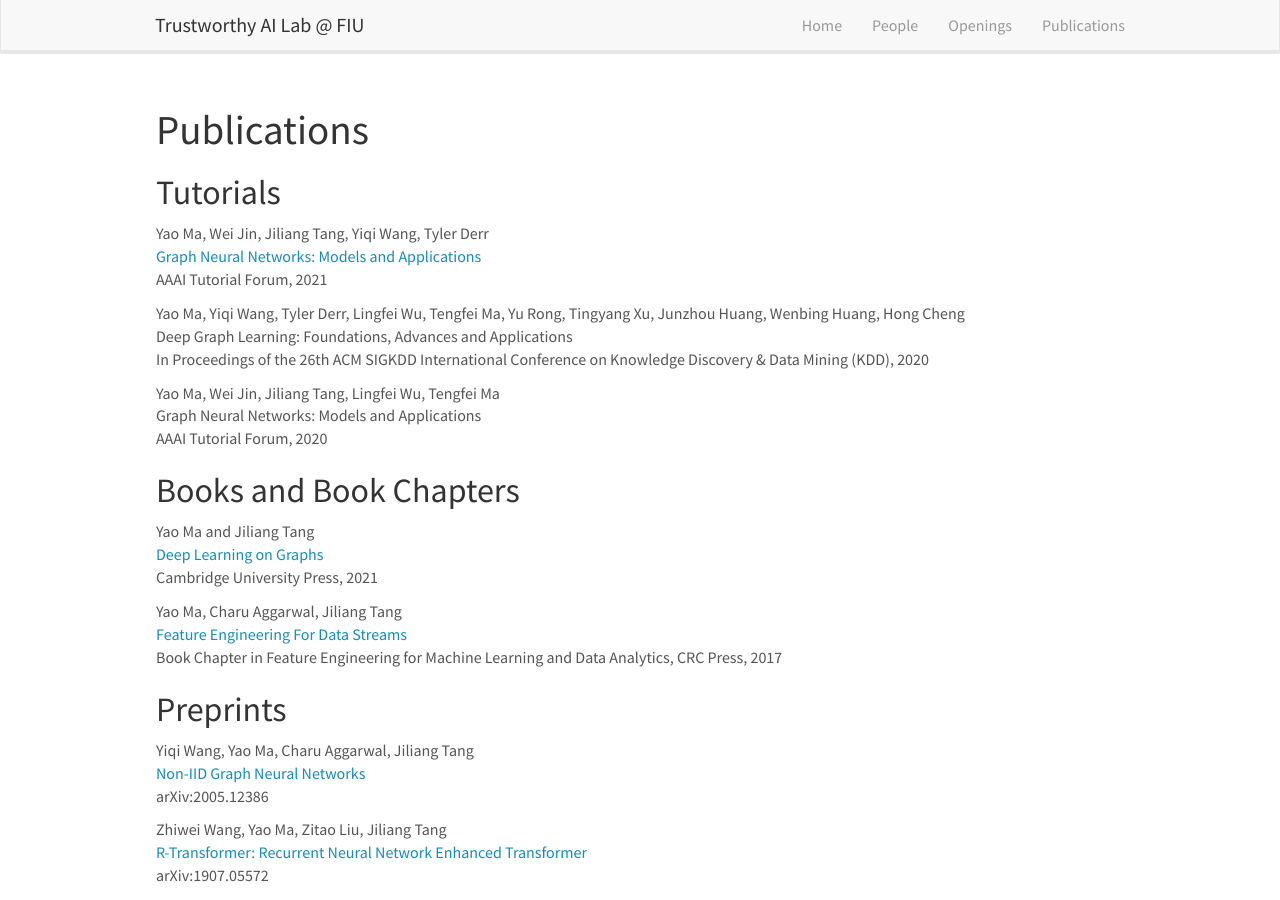
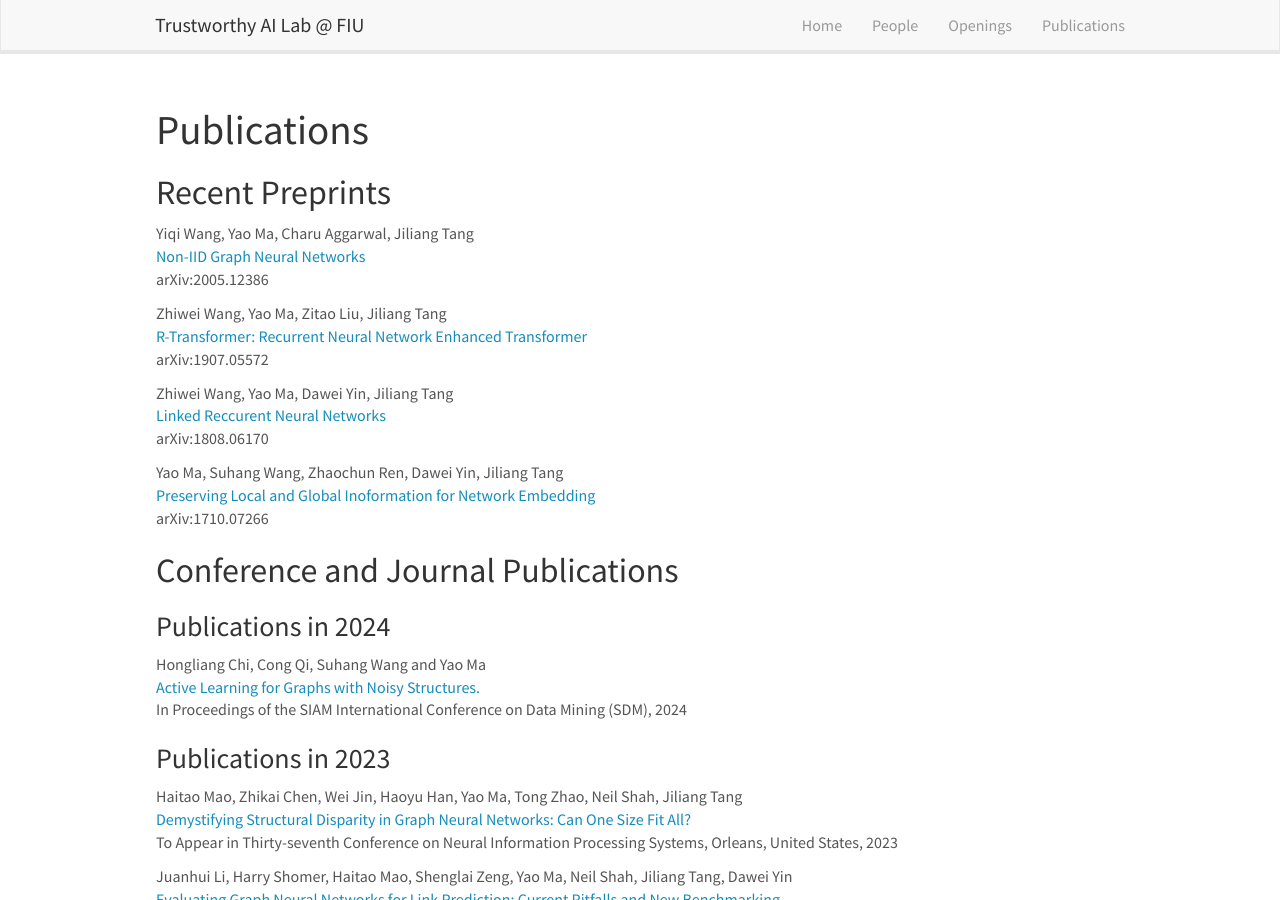
Before and after one commit to trustai4s-lab/trustai4s-lab.github.io, a Jekyll site: the page built from _pages/publications.md, in a window 1280 px wide and 900 px high. Built offline with Jekyll 4.4.1, drawn with Linux system fonts in a browser that asks for light colours; nearby versions of some CDN libraries.

Commit message:
Update publications.md

```diff
--- a/_pages/publications.md
+++ b/_pages/publications.md
@@ -9,31 +9,7 @@
 
 # Publications
 
-## Tutorials
-
-Yao Ma, Wei Jin, Jiliang Tang, Yiqi Wang, Tyler Derr\
-[Graph Neural Networks: Models and Applications](https://web.njit.edu/~ym329/tutorials/aaai2021/)\
-AAAI Tutorial Forum, 2021
-
-Yao Ma, Yiqi Wang, Tyler Derr, Lingfei Wu, Tengfei Ma, Yu Rong, Tingyang Xu, Junzhou Huang, Wenbing Huang, Hong Cheng\
-Deep Graph Learning: Foundations, Advances and Applications\
-In Proceedings of the 26th ACM SIGKDD International Conference on Knowledge Discovery & Data Mining (KDD), 2020
-
-Yao Ma, Wei Jin, Jiliang Tang, Lingfei Wu, Tengfei Ma\
-Graph Neural Networks: Models and Applications\
-AAAI Tutorial Forum, 2020
-
-## Books and Book Chapters
-
-Yao Ma and Jiliang Tang\
-[Deep Learning on Graphs](https://web.njit.edu/~ym329/dlg_book)\
-Cambridge University Press, 2021
-
-Yao Ma, Charu Aggarwal, Jiliang Tang\
-[Feature Engineering For Data Streams](https://www.taylorfrancis.com/books/e/9781351721271/chapters/10.1201%2F9781315181080-5)\
-Book Chapter in Feature Engineering for Machine Learning and Data Analytics, CRC Press, 2017
-
-## Preprints
+## Recent Preprints
 
 Yiqi Wang, Yao Ma, Charu Aggarwal, Jiliang Tang\
 [Non-IID Graph Neural Networks](https://arxiv.org/abs/2005.12386)\
```
Also changed, not shown: other parts of _pages/publications.md (+2 -2 lines).
